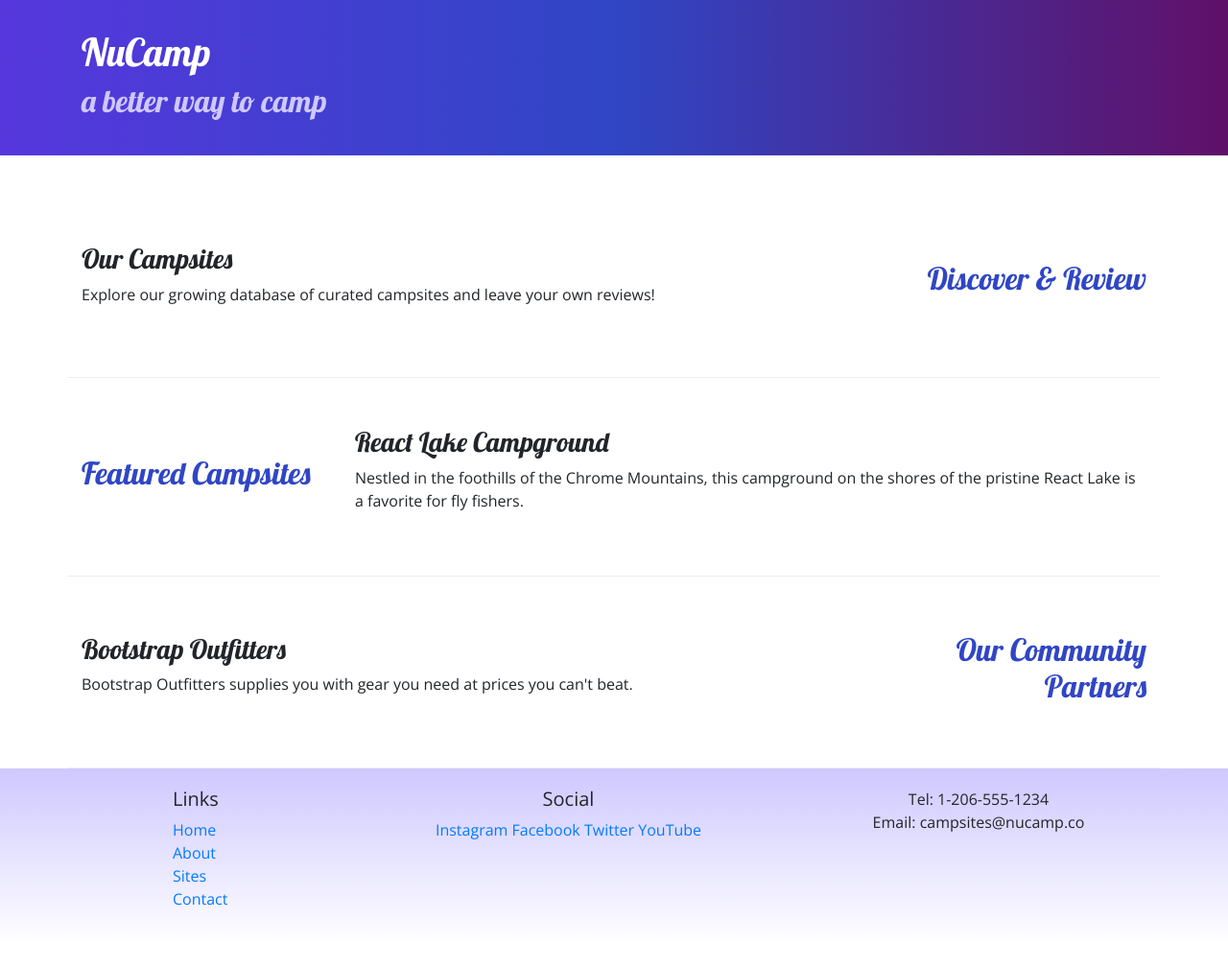
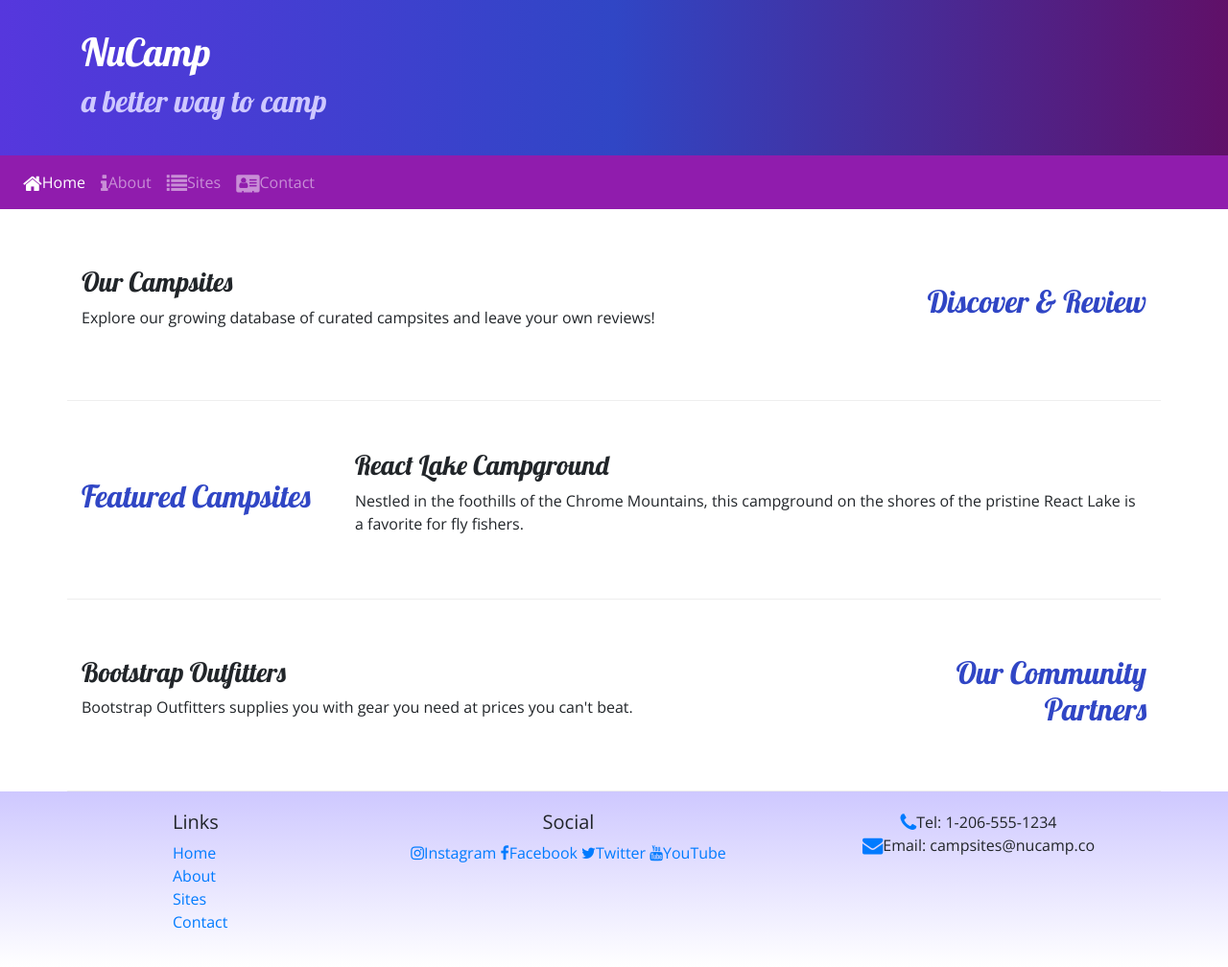
Before and after one commit to tinymordecai/nucampsite, a website: page index.html in a window 1280 px wide. Shown: the whole page at 96% size. Before the commit the page ends 985 px from the top, so only its background shows below. Drawn offline with nearby package versions, Linux system fonts and the light colour scheme.

Commit message:
Icon Fonts

```diff
--- a/css/styles.css
+++ b/css/styles.css
@@ -20,6 +20,7 @@ footer {
 }
 
 .jumbotron{
+    margin: 0;
     padding: 30px;
     background-image: linear-gradient(to right,#5637DD, #3046C5, #601068);
     color: white;
@@ -29,3 +30,6 @@ footer {
     border-bottom: 1px ridge;
     min-height: 200px;
  }
+ .navbar{
+     background-color:#901CAD;
+ }
--- a/index.html
+++ b/index.html
@@ -9,6 +9,8 @@
     <!--Additional CSS Stylesheet-->
     <link rel="stylesheet" href="https://fonts.googleapis.com/css?family=Lobster|Open+Sans">
     <link rel="stylesheet" href="css/styles.css">
+    <link rel="stylesheet" href="node_modules/font-awesome/css/font-awesome.min.css" />
+
 
 
     <title>NuCamp: A Better Way To Camp</title>
@@ -27,6 +29,22 @@
         </div>
 
     </header>
+    <nav class="navbar navbar-expand-sm navbar-dark sticky-top">
+        <button class="navbar-toggler ml-auto" type="button"
+        data-toggle="collapse" data-target="#nucampNavbar">
+        <span class="navbar-toggler-icon"></span>
+        </button>
+        <div class="collapse navbar-collapse" id="nucampNavbar">
+            <ul class="navbar-nav">
+                <li class="nav-item active"><a class="nav-link" href="index.html"><i class="fa fa-home fa-lg"></i>Home</a></li>
+                <li class="nav-item"><a class="nav-link" href="aboutus.html"><i class="fa fa-info fa-lg"></i>About</a></li>
+                <li class="nav-item"><a class="nav-link"href="#"><i class="fa fa-list fa-lg"></i>Sites</a></li>
+                <li class="nav-item"><a class="nav-link"href="#"><i class="fa fa-address-card fa-lg"></i>Contact</a></li>
+            </ul>
+        </div>
+    </nav>
+
+
     <div class ="container">
         <div class="row row-content align-items-center">
             <div class="col-sm-4 order-sm-last col-md-3">
@@ -34,7 +52,7 @@
             </div>
             <div class="col">
                 <h3>Our Campsites</h3>
-                <p>Explore our growing database of curated campsites and leave your own reviews!</p>
+                <p class="d-none d-sm-block">Explore our growing database of curated campsites and leave your own reviews!</p>
             </div>
         </div>
 
@@ -45,7 +63,7 @@
             </div>
             <div class="col">
                 <h3>React Lake Campground</h3>
-                <p>Nestled in the foothills of the Chrome Mountains, this campground on the shores of the pristine React Lake is a favorite for fly fishers.</p>
+                <p class="d-none d-sm-block">Nestled in the foothills of the Chrome Mountains, this campground on the shores of the pristine React Lake is a favorite for fly fishers.</p>
             </div>
         </div>
 
@@ -55,7 +73,7 @@
                 </div>
                 <div class="col">
                     <h3>Bootstrap Outfitters</h3>
-                    <p>Bootstrap Outfitters supplies you with gear you need at prices you can't beat.</p>
+                    <p class="d-none d-sm-block">Bootstrap Outfitters supplies you with gear you need at prices you can't beat.</p>
                 </div>
            </div>
     </div>
@@ -67,21 +85,21 @@
                     <h5>Links</h5>
                     <ul class="list-unstyled">
                         <li><a href="#">Home</a></li>
-                        <li><a href="#">About</a></li>
+                        <li><a href="aboutus.html">About</a></li>
                         <li><a href="#">Sites</a></li>
                         <li><a href="#">Contact</a></li>
                     </ul>
                 </div>
                 <div class="col-6 col-sm-5 text-center">
                     <h5>Social</h5>
-                    <a href="http://instagram.com/">Instagram</a>
-                    <a href="http://facebook.com/">Facebook</a>
-                    <a href="http://twitter.com/">Twitter</a>
-                    <a href="http://youtube.com/">YouTube</a>
+                    <a href="http://instagram.com/"><i class="fa fa-instagram"></i>Instagram</a>
+                    <a href="http://facebook.com/"><i class="fa fa-facebook"></i>Facebook</a>
+                    <a href="http://twitter.com/"><i class="fa fa-twitter"></i>Twitter</a>
+                    <a href="http://youtube.com/"><i class="fa fa-youtube"></i>YouTube</a>
                 </div>
                 <div class="col-sm-4 text-center">
-                    Tel: 1-206-555-1234<br/>
-                    Email: campsites@nucamp.co
+                    <i class="fa fa-phone fa-lg text-primary"></i>Tel: 1-206-555-1234<br/>
+                    <i class="fa fa-envelope fa-lg text-primary"></i>Email: campsites@nucamp.co
                 </div>
             </div>
         </div>
--- a/package.json
+++ b/package.json
@@ -15,6 +15,7 @@
   },
   "dependencies": {
     "bootstrap": "^4.5.2",
+    "font-awesome": "^4.7.0",
     "jquery": "^3.5.1",
     "popper.js": "^1.16.1"
   }
```
Also changed, not shown: aboutus.html (+1 -0 lines), 1 other file.
